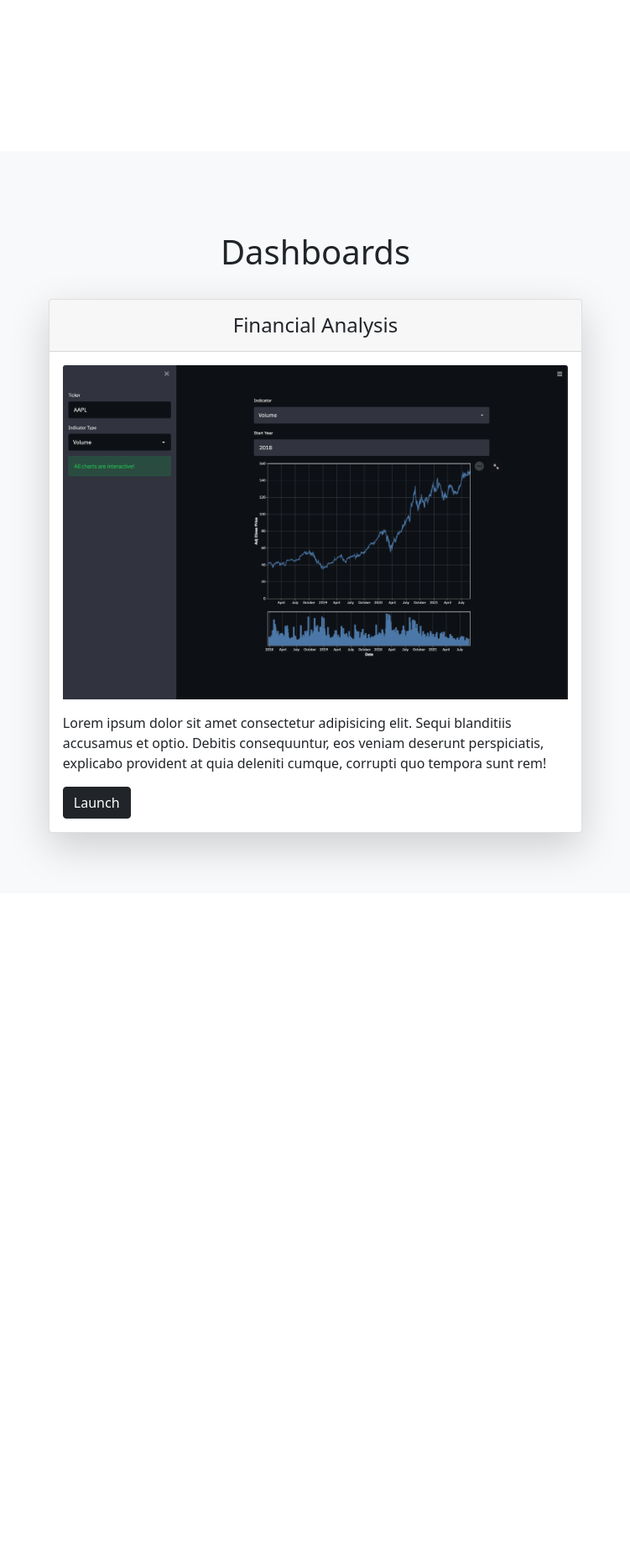
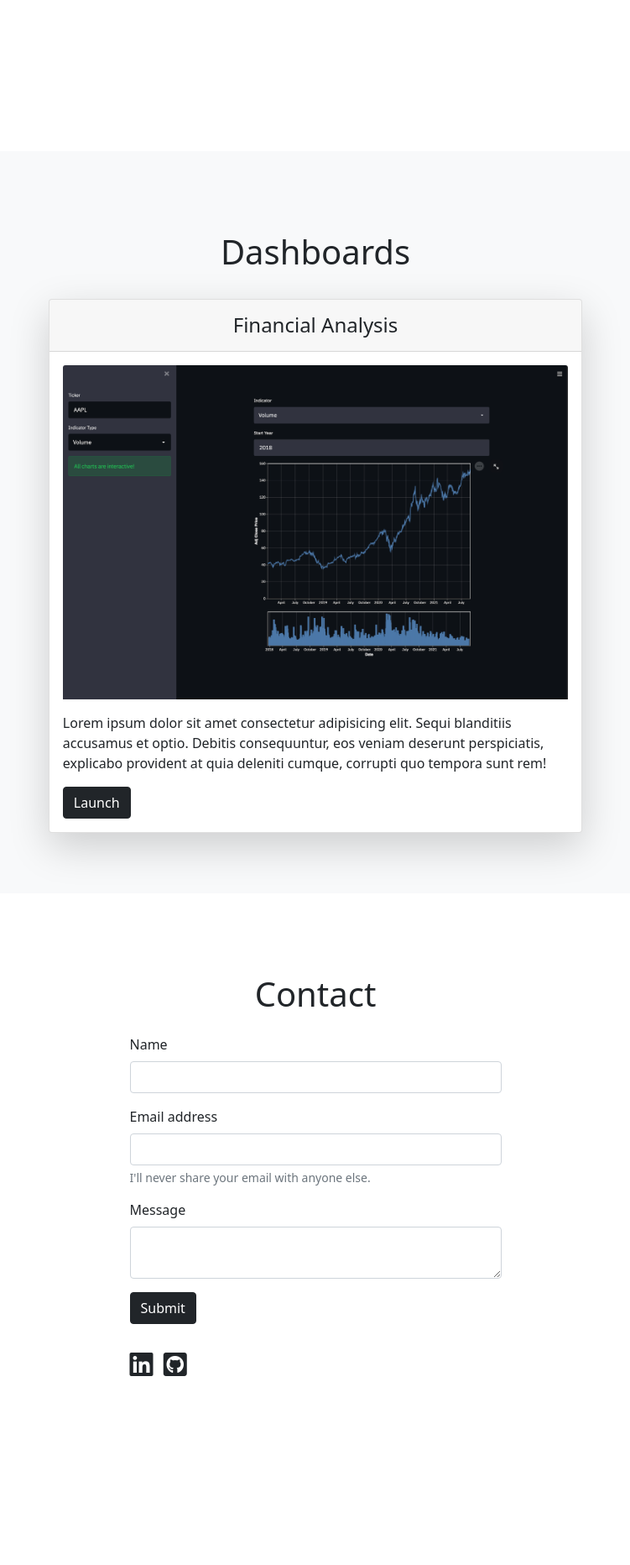
Before and after one commit to joeychrys/joeys_apps, a Django app: page /django/ in a window 1280 px wide. Shown: the part 1440-3304 px from the top of the page at 84% size, without its empty margins (264-1015 px from the left). Before the commit the page ends 2474 px from the top, so only its background shows below. Run offline with Django 3.2, Linux system fonts and the light colour scheme; parts of the project's set-up code (start-up, migrations or seed data) failed here and were passed over; some libraries are stand-ins or nearby versions.

Commit message:
added contact page

```diff
--- a/django_app/templates/portfolio/portfolio_base.html
+++ b/django_app/templates/portfolio/portfolio_base.html
@@ -5,13 +5,14 @@
     <meta charset="UTF-8">
     <meta http-equiv="X-UA-Compatible" content="IE=edge">
     <meta name="viewport" content="width=device-width, initial-scale=1.0">
+    <link rel="stylesheet" href="{% static 'css/bootstrap.min.css' %}">
     <link rel="stylesheet" href="{% static 'css/portfolio_style.css' %}">
     <link rel="stylesheet" href="{% static 'css/font_awesome.min.css' %}">
-    <link rel="stylesheet" href="{% static 'css/bootstrap.min.css' %}">
     <script src="https://unpkg.com/scrollreveal"></script>
     <title>Portfolio</title>
-</head >
+</head>
 <body>
+
     {% include 'portfolio_navbar.html' %}
 
     {% include 'portfolio_home.html' %}
@@ -20,8 +21,10 @@
 
     {% include 'portfolio_dashboards.html' %}
 
-<script src="https://code.jquery.com/jquery-3.6.0.js" integrity="sha256-H+K7U5CnXl1h5ywQfKtSj8PCmoN9aaq30gDh27Xc0jk=" crossorigin="anonymous"></script>
-<script src="{% static 'js/bootstrap.bundle.min.js' %}"></script>
-<script src="{% static 'js/scrollreveal.js' %}"></script>
+    {% include 'portfolio_contact.html' %}
+
+    <script src="https://code.jquery.com/jquery-3.6.0.js" integrity="sha256-H+K7U5CnXl1h5ywQfKtSj8PCmoN9aaq30gDh27Xc0jk=" crossorigin="anonymous"></script>
+    <script src="{% static 'js/bootstrap.bundle.min.js' %}"></script>
+    <script src="{% static 'js/scrollreveal.js' %}"></script>
 </body>
 </html>
--- a/django_app/templates/portfolio/portfolio_contact.html
+++ b/django_app/templates/portfolio/portfolio_contact.html
@@ -0,0 +1,39 @@
+<section class="bg-white min-vh-100 py-5" id="contact">
+    <div class="container pt-5">
+        <div class="row justify-content-center">
+            <div class="col-lg-5">
+                <div class="section-title text-center">
+                    <h2 class="fs-1">Contact</h2>
+                </div>
+            </div>
+        </div>
+        <div class="row justify-content-center">
+            <div class="col-lg-5 p-3 text-right">
+                <form>
+                    <div class="mb-3">
+                        <label for="NameInput" class="form-label">Name</label>
+                        <input type="email" class="form-control" id="NameInput" aria-describedby="emailHelp">
+                    </div>
+                    <div class="mb-3">
+                      <label for="EmainInput" class="form-label">Email address</label>
+                      <input type="email" class="form-control" id="EmailInput" aria-describedby="NeverShare">
+                      <div id="NeverShare" class="form-text">I'll never share your email with anyone else.</div>
+                    </div>
+                    <div class="mb-3">
+                        <label for="MessageInput" class="form-label">Message</label>
+                        <textarea id="MessageInput" class="form-control" aria-label="With textarea"></textarea>
+                    </div>
+                    <button type="submit" class="btn btn-dark">Submit</button>
+                </form>
+            </div>
+        </div>
+        <div class="row justify-content-center py-3">
+            <div class="col-lg-5 text-right">
+                <div class="social-links px-1">
+                    <a class="text-dark me-2" href="https://www.linkedin.com/in/joey-chrys"><i class="fab fa-linkedin fa-2x"></i></a>
+                    <a class="text-dark me-2" href="https://github.com/joeychrys"><i class="fab fa-github-square fa-2x"></i></a>
+                </div>
+            </div>
+        </div>
+    </div>
+</section>
--- a/django_app/templates/portfolio/portfolio_navbar.html
+++ b/django_app/templates/portfolio/portfolio_navbar.html
@@ -9,6 +9,7 @@
         <a class="nav-link" href="#home">Home</a>
         <a class="nav-link" href="#about">About</a>
         <a class="nav-link" href="#dashboards">Dashboards</a>
+        <a class="nav-link" href="#contact">Contact</a>
       </div>
     </div>
   </div>
```
Also changed, not shown: django_app/templates/portfolio/portfolio_experience.html (deleted, +0 -11 lines).
